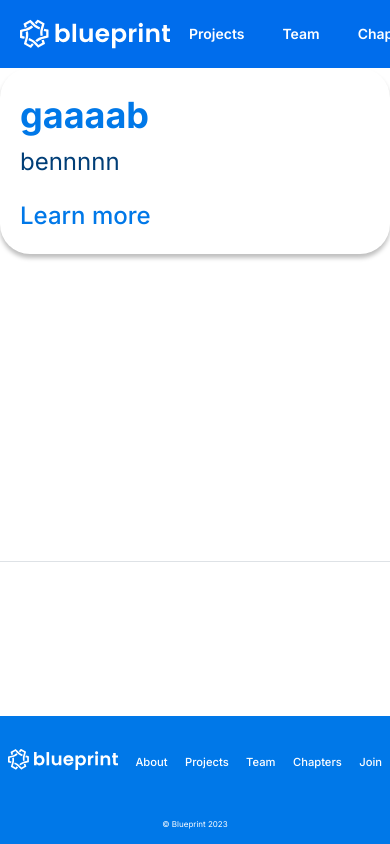
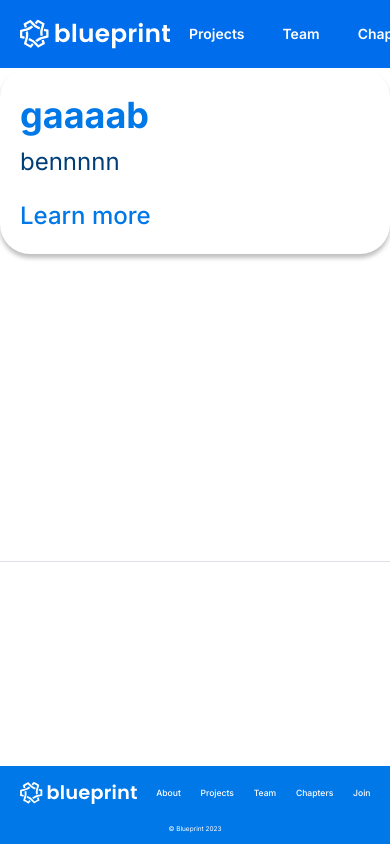
Before and after one commit to uoftblueprint/website-v2, a Next.js app: page / in a window 390 px wide. Built offline with nearby package versions, Linux system fonts and the light colour scheme.

Commit message:
changed units to vw to make footer responsive

```diff
--- a/src/components/Footer/Footer.css
+++ b/src/components/Footer/Footer.css
@@ -1,6 +1,6 @@
 .main-footer {
   width: 100%;
-  height: 17.6875rem;
+  height: 20vw;
   flex-shrink: 0;
   background: #0078e8;
   justify-content: space-evenly;
@@ -9,103 +9,32 @@
 }
 
 .footer-menu {
-  padding-top: 4rem;
+  padding-top: 4vw;
   align-items: center;
   justify-content: space-between;
-  padding-left: 3rem;
-  padding-right: 3rem;
+  padding-left: 5vw;
+  padding-right: 5vw;
 }
 
 .footer-text {
   color: #fff;
-  font-size: 2rem;
+  font-size: 2.2vw;
   font-weight: 500;
   line-height: normal;
+}
+
+.logo{
+  width: 30vw;
+  height: 5.76vw;
 }
 
 .copyright-text {
   align-items: center;
   text-align: center;
-  font-size: 1.5rem;
+  font-size: 1.67vw;
   color: #fff;
-  padding-top: 2.5rem;
+  padding-top: 2.5vw;
   font-style: normal;
   font-weight: 400;
   line-height: normal;
 }
-
-@media (max-width: 1114px) {
-  .main-footer {
-    height: 14rem;
-  }
-
-  .logo {
-    width: 332px;
-  }
-
-  .footer-menu {
-    padding-top: 2rem;
-    padding-left: 2.5rem;
-    padding-right: 2.5rem;
-  }
-
-  .footer-text {
-    font-size: 1.5rem;
-  }
-
-  .copyright-text {
-    padding-top: 0.3rem;
-    font-size: 1.2rem;
-  }
-}
-
-@media (max-width: 865px) {
-  .main-footer {
-    height: 10rem;
-  }
-
-  .logo {
-    width: 200px;
-  }
-
-  .footer-menu {
-    padding-top: 1.5rem;
-    padding-left: 1.5rem;
-    padding-right: 1rem;
-  }
-
-  .footer-text {
-    font-size: 1rem;
-  }
-
-  .copyright-text {
-    margin: 0.3rem;
-    font-size: 1rem;
-  }
-}
-
-@media (max-width: 577px) {
-    .main-footer {
-      height: 8rem;
-    }
-
-    .logo {
-      width: 110px;
-    }
-
-    .footer-menu {
-      padding-top: 0.1rem;
-      padding-left: 0.5rem;
-      padding-right: 0.5rem;
-
-    }
-
-    .footer-text {
-      font-size: 0.7rem;
-    }
-
-    .copyright-text {
-      margin: 0.4rem;
-      font-size: 0.5rem;
-    }
-  }
```
